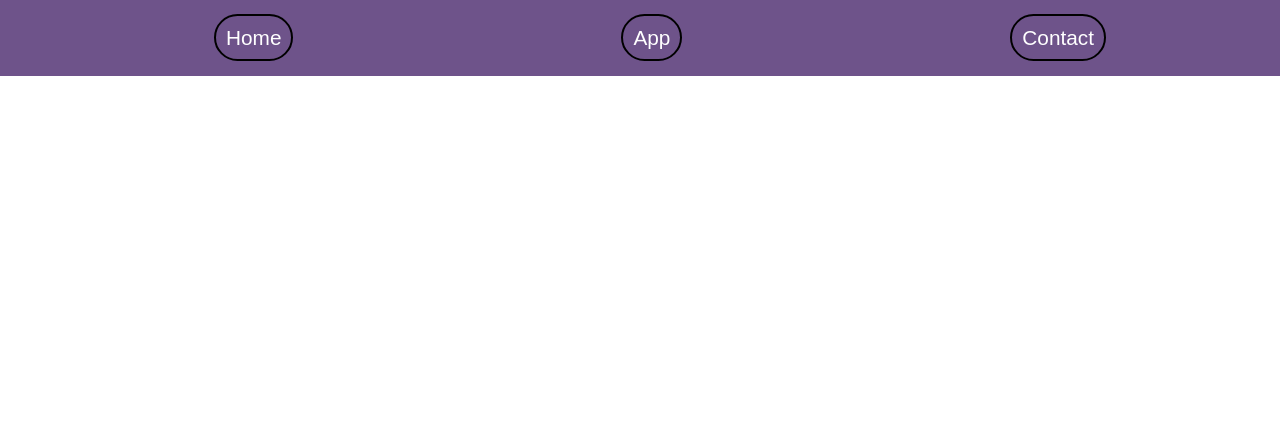
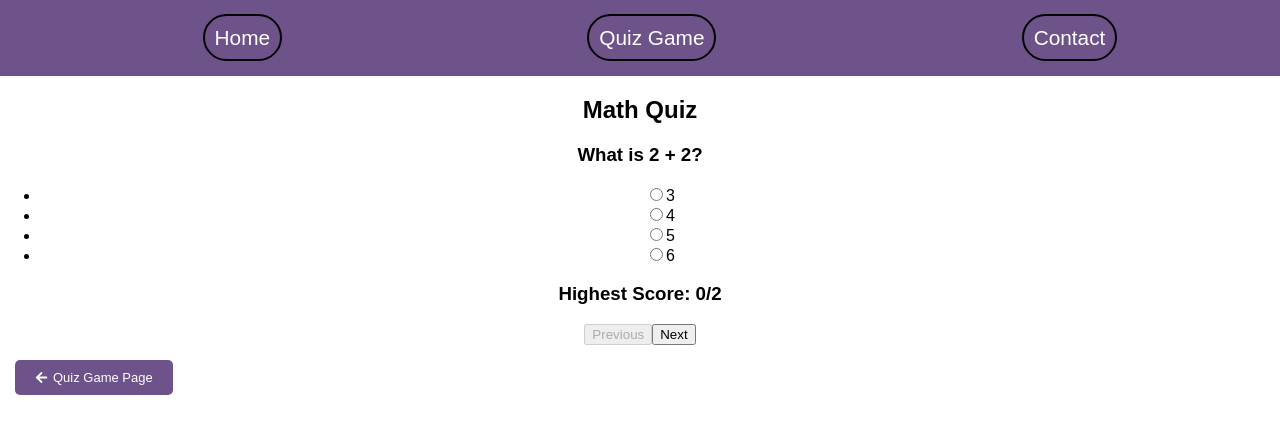
Before and after one commit to bayanwafa/certification-project3, a React (Vite) app: page /quiz/1 in a window 1280 px wide. Before the commit this address had no page. Shown: the top 434 px of the page. Built offline with nearby package versions, Linux system fonts and the light colour scheme.

Commit message:
create guiz game page and data

```diff
--- a/src/App.jsx
+++ b/src/App.jsx
@@ -2,7 +2,9 @@ import React from 'react';
 import { BrowserRouter as Router, Routes, Route, Link } from 'react-router-dom';
 import Home from './components/Home';
 import QuizGame from './components/QuizGame';
+import QuizPage from './components/QuizPage';
 import Contact from './components/Contact';
+import quizzes from './data/quizData';
 
 
 const App = () => {
@@ -15,7 +17,7 @@ const App = () => {
               <Link to="/">Home</Link>
             </li>
             <li>
-              <Link to="/QuizGame">App</Link>
+              <Link to="/QuizGame">Quiz Game</Link>
             </li>
             <li>
               <Link to="/Contact">Contact</Link>
@@ -25,6 +27,7 @@ const App = () => {
         <Routes>
           <Route path="/" element={<Home />} />
           <Route path="/QuizGame" element={<QuizGame />} />
+          <Route path="/quiz/:id" element={<QuizPage quizzes={quizzes} />} />
           <Route path="/Contact" element={<Contact />} />
         </Routes>
       </div>
--- a/src/components/Home.jsx
+++ b/src/components/Home.jsx
@@ -10,15 +10,12 @@ const Home = () => {
       <header>
         <h1>Home Page</h1>
       </header>
-      <h3>This is a Basic Setup for Certification Project III</h3>
-      <p>As you can see, we have a basic router setup, with links to separate pages</p>
-      <p>As you can see, we can open separate components in these routes </p>
-      <p>You will need to incorporate router logically into your project option,
-        and how you do it may differ according to which project you use
-      </p>
-      <button className='start-game' onClick={() => navigate('/QuizGame')}>Start Quiz Game</button>
+      <button className='start-game' onClick={() => navigate('/QuizGame')}> Start Quiz Game </button>
+      <button className='create-quiz' onClick={() => navigate('/create-quiz')}> Create Quiz Game </button>
+      <p>If you want to contact us</p>
+      <button className='contact' onClick={() => navigate('/Contact')}> Contact Us</button>
     </div>
   )
 }
 
-export default Home
+export default Home;
--- a/src/components/QuizGame.jsx
+++ b/src/components/QuizGame.jsx
@@ -1,13 +1,12 @@
 import React from 'react';
+import { Link } from 'react-router-dom';
+import quizzes from '../data/quizData';
 import { useNavigate } from 'react-router-dom';
 import { FaArrowLeft } from 'react-icons/fa';
 import logo from '../image/quiz.jpg';
 
-
 const QuizGame = () => {
   const navigate = useNavigate();
-
-
 
   return (
     <div>
@@ -16,6 +15,15 @@ const QuizGame = () => {
         <h1>Quiz Game</h1>
       </header>
 
+      <h2>Select a Quiz</h2>
+      <ul>
+        {quizzes.map(quiz => (
+          <li key={quiz.id}>
+            <Link to={`/quiz/${quiz.id}`}>{quiz.name}</Link>
+          </li>
+        ))}
+      </ul>
+
       <button className='back-arrow' onClick={() => navigate('/')}> <FaArrowLeft /> Home Page</button>
     </div>
   );
--- /dev/null
+++ b/src/components/QuizPage.jsx
@@ -0,0 +1,111 @@
+import React, { useState, useEffect } from 'react';
+import { useParams } from 'react-router-dom';
+import { useNavigate } from 'react-router-dom';
+import { FaArrowLeft } from 'react-icons/fa';
+
+const QuizPage = ({ quizzes }) => {
+    const navigate = useNavigate();
+    const { id } = useParams();
+    const parsedId = parseInt(id);
+    const quiz = quizzes.find((quiz) => quiz.id === parsedId);
+
+    const [currentQuestionIndex, setCurrentQuestionIndex] = useState(0);
+    const [userResponses, setUserResponses] = useState({});
+    const [score, setScore] = useState(0);
+
+    useEffect(() => {
+        // Load highest score from local storage for this quiz
+        const storedScore = localStorage.getItem(`quiz-${parsedId}-score`);
+        if (storedScore) {
+            setScore(parseInt(storedScore));
+        }
+    }, [parsedId]);
+
+    const handleAnswerSelect = (selectedOption) => {
+        setUserResponses((prevResponses) => ({
+            ...prevResponses,
+            [currentQuestionIndex]: selectedOption,
+        }));
+    };
+
+    const handleNextQuestion = () => {
+        setCurrentQuestionIndex((prevIndex) => Math.min(prevIndex + 1, quiz.questions.length - 1));
+    };
+
+    const handlePreviousQuestion = () => {
+        setCurrentQuestionIndex((prevIndex) => Math.max(prevIndex - 1, 0));
+    };
+
+    const handleQuizSubmit = () => {
+        // Calculate score based on user responses
+        let newScore = 0;
+        quiz.questions.forEach((question, index) => {
+            if (question.correctAnswer === userResponses[index]) {
+                newScore += 1;
+            }
+        });
+
+        // Update highest score if the new score is higher
+        if (newScore > score) {
+            setScore(newScore);
+            localStorage.setItem(`quiz-${parsedId}-score`, newScore.toString()); // Save new score to local storage
+        }
+
+        // Reset user responses and current question index
+        setUserResponses({});
+        setCurrentQuestionIndex(0);
+    };
+
+    const currentQuestion = quiz.questions[currentQuestionIndex];
+
+    return (
+        <div>
+            {quiz ? (
+                <div>
+                    <h2>{quiz.name}</h2>
+                    <div>
+                        {currentQuestion && (
+                            <div>
+                                <h3>{currentQuestion.text}</h3>
+                                <ul>
+                                    {currentQuestion.options.map((option, index) => (
+                                        <li key={index}>
+                                            <label>
+                                                <input
+                                                    type="radio"
+                                                    name={`question-${currentQuestionIndex}`}
+                                                    value={option}
+                                                    checked={userResponses[currentQuestionIndex] === option}
+                                                    onChange={() => handleAnswerSelect(option)}
+                                                />
+                                                {option}
+                                            </label>
+                                        </li>
+                                    ))}
+                                </ul>
+                            </div>
+                        )}
+                        <h3>Highest Score: {score}/{quiz.questions.length}</h3>
+                        <div>
+                            <button onClick={handlePreviousQuestion} disabled={currentQuestionIndex === 0}>
+                                Previous
+                            </button>
+                            <button onClick={handleNextQuestion} disabled={currentQuestionIndex === quiz.questions.length - 1}>
+                                Next
+                            </button>
+                            {currentQuestionIndex === quiz.questions.length - 1 && (
+                                <button onClick={handleQuizSubmit}>Submit Quiz</button>
+                            )}
+                        </div>
+                    </div>
+                </div>
+            ) : (
+                <p>Quiz not found.</p>
+            )}
+
+            <button className='back-arrow' onClick={() => navigate('/QuizGame')}> <FaArrowLeft /> Quiz Game Page </button>
+        </div>
+    );
+};
+
+export default QuizPage;
--- /dev/null
+++ b/src/data/quizData.js
@@ -0,0 +1,47 @@
+const quizzes = [
+    {
+      id: 1,
+      name: 'Math Quiz',
+      questions: [
+        {
+          id: 1,
+          text: 'What is 2 + 2?',
+          options: ['3', '4', '5', '6'],
+          correctAnswer: '4'
+        },
+        {
+          id: 2,
+          text: 'What is 3 * 5?',
+          options: ['10', '15', '20', '25'],
+          correctAnswer: '15'
+        }
+      ]
+    },
+    {
+      id: 2,
+      name: 'Science Quiz',
+      questions: [
+        {
+          id: 1,
+          text: 'What is the chemical symbol for water?',
+          options: ['H2O', 'CO2', 'NaCl', 'O2'],
+          correctAnswer: 'H2O'
+        },
+        {
+          id: 2,
+          text: 'What is the boiling point of water?',
+          options: ['100°C', '50°C', '0°C', '200°C'],
+          correctAnswer: '100°C'
+        },
+        {
+          id: 3,
+          text: 'Which planet is known as the Red Planet?',
+          options: ['Venus', 'Jupiter', 'Mars', 'Saturn'],
+          correctAnswer: 'Mars'
+        }
+      ]
+    }
+    // Add more quizzes here
+  ];
+
+  export default quizzes;
--- a/src/index.css
+++ b/src/index.css
@@ -72,7 +72,7 @@ header h1 {
   margin-right: 5px;
 }
 
-.start-game {
+.start-game, .create-quiz, .contact {
   background-color: #6e538a;
   color: white;
   border: none;
@@ -80,8 +80,9 @@ header h1 {
   padding: 10px 20px;
   font-size: 16px;
   cursor: pointer;
+  margin: 5px;
 }
 
-.start-game:hover {
+.start-game:hover, .create-quiz:hover, .contact:hover {
   background-color: #4d3a63;
 }
```
Also changed, not shown: src/components/QuizCreationPage.jsx (added, +86 -0 lines).
